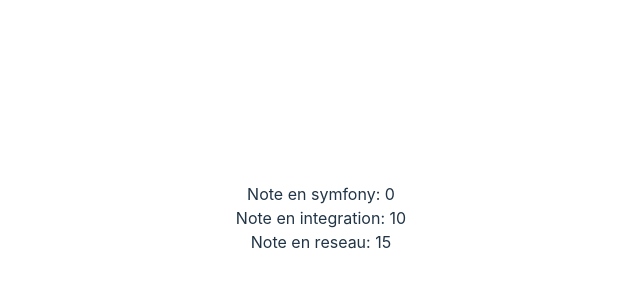
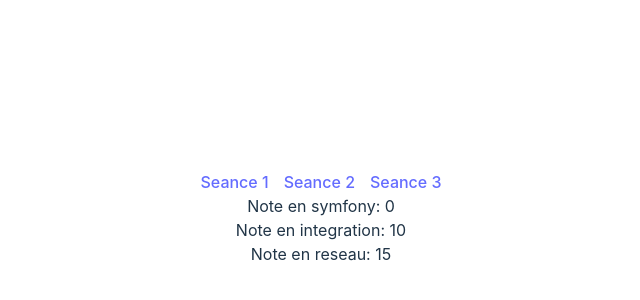
Before and after one commit to samueljarry/vue-s5, a Vue app: page / in a window 1280 px wide. Shown: the part 182-482 px from the top of the page, without its empty margins (319-959 px from the left). Built offline with nearby package versions, Linux system fonts and the light colour scheme.

Commit message:
Feat: add pokemon API implementation on /seance3

```diff
--- a/src/App.vue
+++ b/src/App.vue
@@ -1,12 +1,27 @@
 <script setup lang="ts">
-import { RouterView } from 'vue-router'
+import { RouterView, RouterLink } from 'vue-router'
+import { routes } from './router';
 </script>
 
 <template>
+  <nav>
+    <router-link
+      v-for="route in routes"
+      :to="{ name: route.name }"
+    >
+      {{ route.name }}
+    </router-link>
+  </nav>
   <RouterView />
 </template>
 
 <style scoped>
+
+nav {
+  display: flex;
+  flex-direction: row;
+  gap: 15px;
+}
 .logo {
   height: 6em;
   padding: 1.5em;
--- a/src/router.ts
+++ b/src/router.ts
@@ -1,19 +1,29 @@
-import { createRouter, createWebHistory } from 'vue-router'
+import { RouteRecordRaw, createRouter, createWebHistory } from 'vue-router'
 import Seance1Vue from './views/Seance1.vue'
 import Seance2Vue from './views/Seance2.vue'
+import Seance3Vue from './views/Seance3.vue'
+
+export const routes: RouteRecordRaw[] = [
+  {
+    path: '/',
+    component: Seance1Vue,
+    name: 'Seance 1'
+  },
+  {
+    path: '/seance2',
+    component: Seance2Vue,
+    name: 'Seance 2'
+  },
+  {
+    path: '/seance3',
+    component: Seance3Vue,
+    name: 'Seance 3'
+  }
+]
 
 const router = createRouter({
     history: createWebHistory(import.meta.env.BASE_URL),
-    routes: [
-        {
-            path: '/',
-            component: Seance1Vue
-        },
-        {
-            path: '/seance2',
-            component: Seance2Vue
-        }
-    ]
+    routes
 })
 
 export default router
--- /dev/null
+++ b/src/views/Seance3.vue
@@ -0,0 +1,37 @@
+<script setup lang="ts">
+import { onMounted, ref } from 'vue';
+  type Data = {
+    count: number;
+    next: string | null;
+    previous: string | null;
+    results: { name: string; url: string; }[]
+  }
+
+  type Pokemon = {
+    name: string;
+    sprites: { [key:string]: string };
+    type: { slot: number;  type: { name: string; url: string; } }[]
+  }
+
+  const fetchedDatas = ref<Pokemon[]>([])
+
+  onMounted(async () => {
+    const datas: Data = await fetch('https://pokeapi.co/api/v2/pokemon/')
+      .then(res => res.json());
+
+
+    for(const data of datas.results) {
+      const pokemon = await fetch(data.url).then(res => res.json())
+      fetchedDatas.value.push(pokemon)
+    }
+  })
+</script>
+
+<template>
+  <section>
+    <div v-for="pokemon in fetchedDatas">
+      <img v-bind:src="pokemon.sprites['front_default']" />
+      {{ pokemon.name }}
+    </div>
+  </section>
+</template>
```
